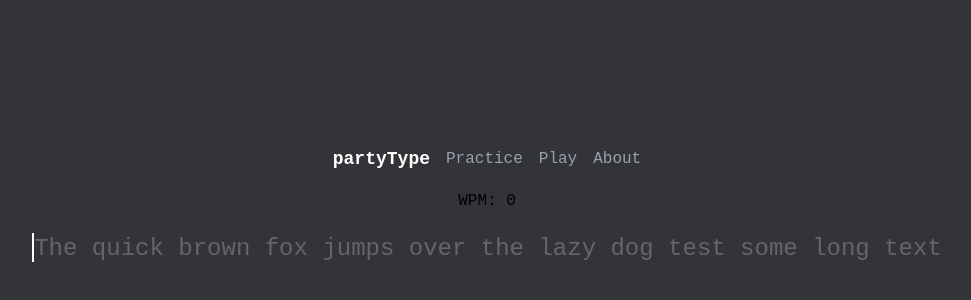
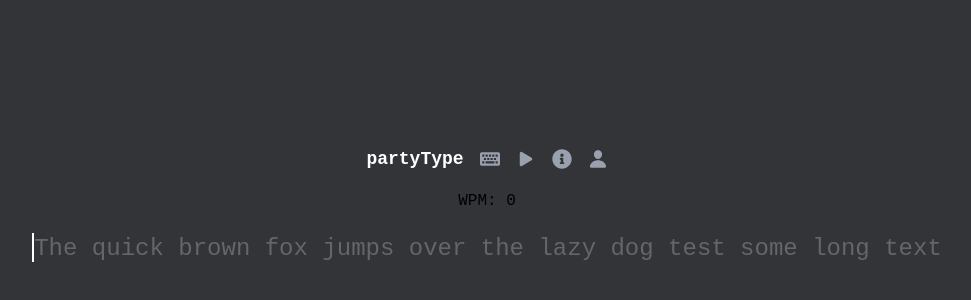
Before and after one commit to daisfasl/partytype, a React app in the folder frontend/: page / in a window 1280 px wide. Shown: the part 194-494 px from the top of the page, without its empty margins (153-1124 px from the left). Built offline with nearby package versions, Linux system fonts and the light colour scheme; the HTML template or start-up script is replaced by a standard one.

Commit message:
Changed navbar text to icons

```diff
--- a/frontend/package.json
+++ b/frontend/package.json
@@ -13,6 +13,7 @@
     "@tailwindcss/vite": "^4.2.4",
     "react": "^19.2.5",
     "react-dom": "^19.2.5",
+    "react-icons": "^5.6.0",
     "react-router-dom": "^7.15.1"
   },
   "devDependencies": {
--- a/frontend/src/components/NavBar.jsx
+++ b/frontend/src/components/NavBar.jsx
@@ -1,13 +1,24 @@
 import { NavLink } from 'react-router-dom'
+import { IoPerson, IoPlay } from "react-icons/io5";
+import { FaKeyboard, FaInfoCircle } from 'react-icons/fa'
 
 function NavBar() {
     return (
         <nav className="flex items-center justify-center gap-4 font-mono">
             <NavLink to="/" className="gap-4 text-lg text-white font-bold">partyType</NavLink>
-            <div className="flex gap-4 text-gray-400">
-                <NavLink to="/" className= "hover:text-stone-300">Practice</NavLink>
-                <NavLink to="/play" className= "hover:text-stone-300">Play</NavLink>
-                <NavLink to="/about" className= "hover:text-stone-300">About</NavLink>
+            <div className="flex gap-4 text-gray-400 text-xl">
+                <NavLink to="/" className="hover:text-stone-300">
+                    <FaKeyboard />
+                </NavLink>
+                <NavLink to="/play" className="hover:text-stone-300">
+                    <IoPlay />
+                </NavLink>
+                <NavLink to="/about" className="hover:text-stone-300">
+                    <FaInfoCircle />
+                </NavLink>
+                <NavLink to="/profile" className="hover:text-stone-300">
+                    <IoPerson />
+                </NavLink>
             </div>
         </nav>
     )
```
Also changed, not shown: 1 other file (tests, documents, lock files or other folders).
